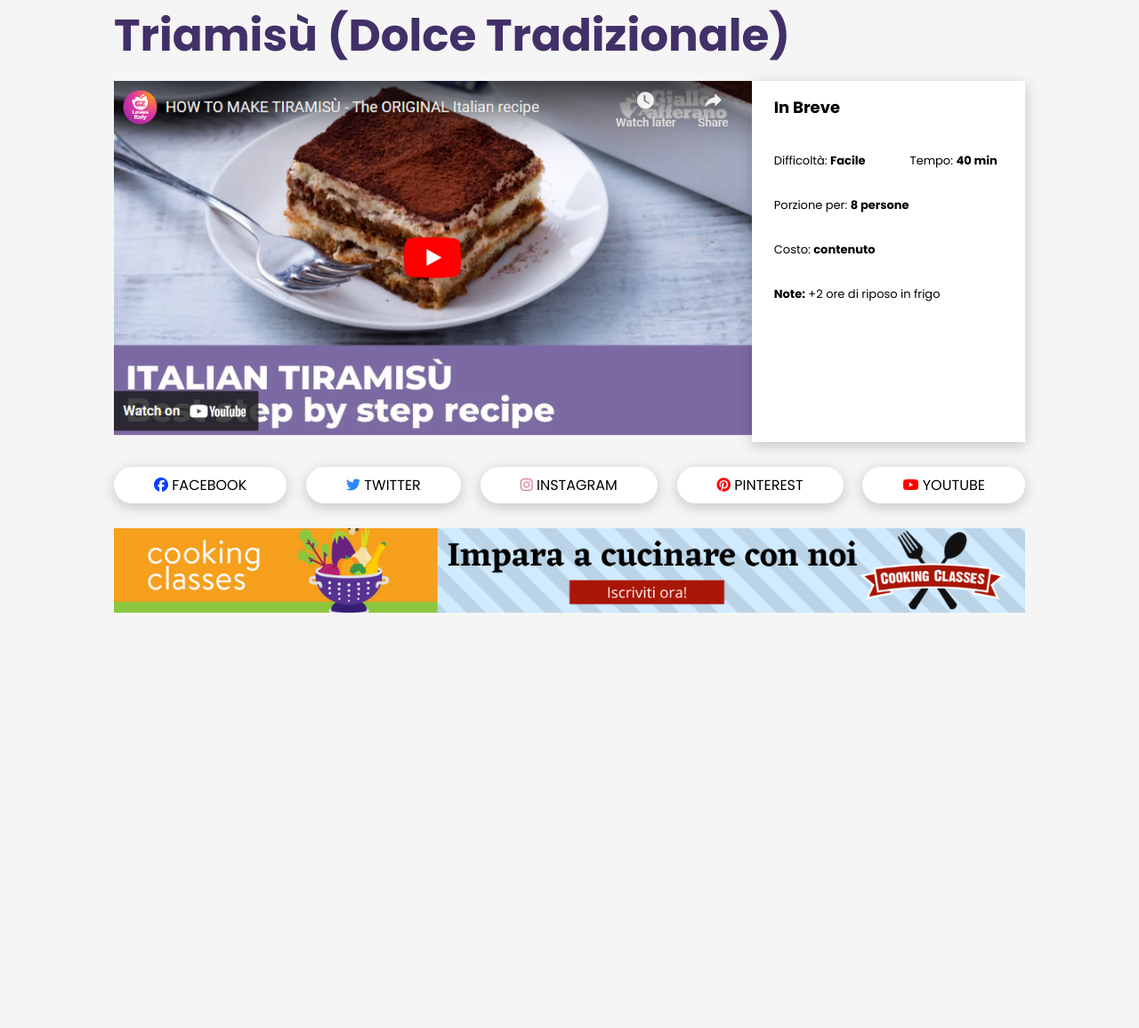
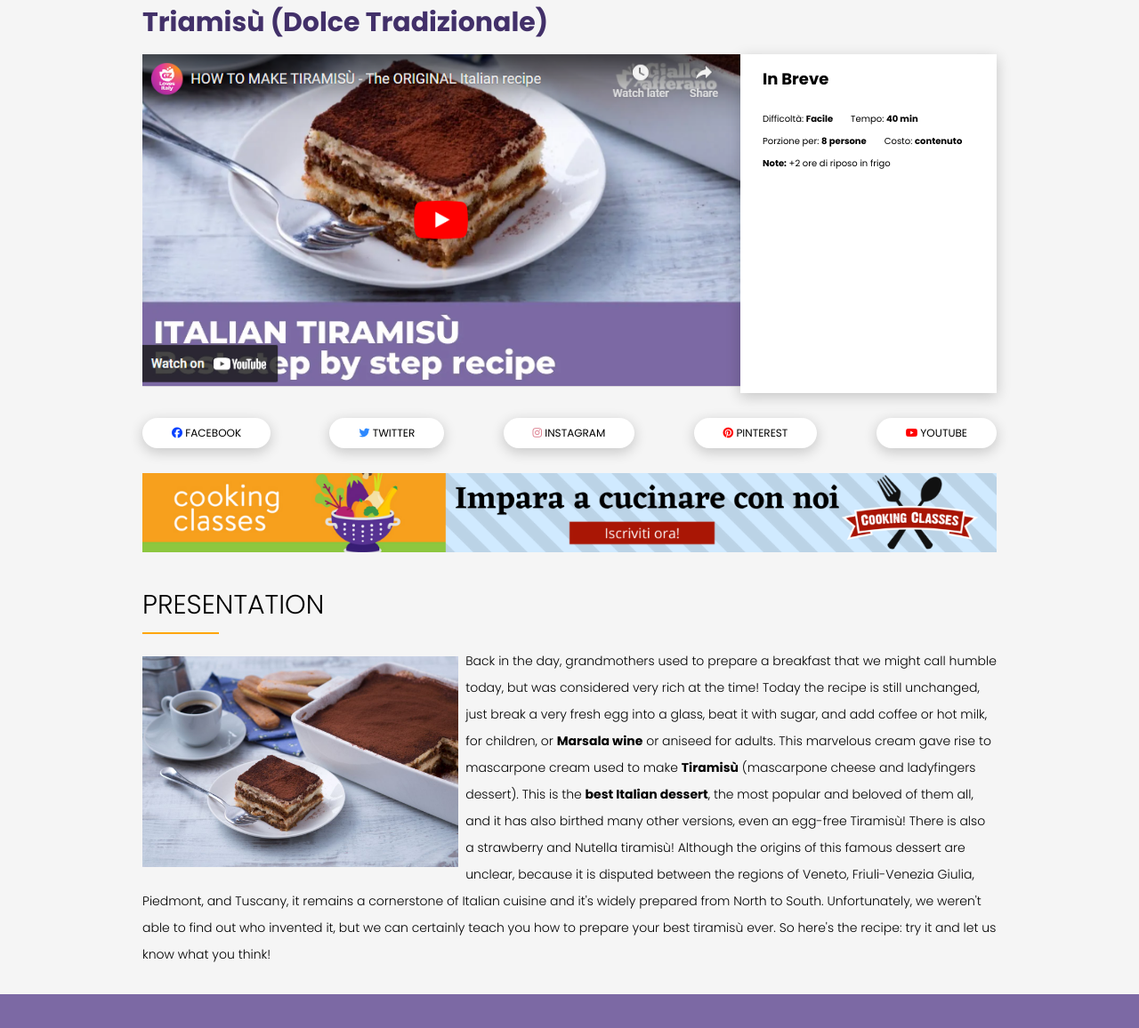
Before and after one commit to GheorgheMadan/htmlcss-responsive-layout, a plain HTML site: page index.html in a window 1280 px wide. Shown: the part 132-1288 px from the top of the page at 89% size. Before the commit the page ends 858 px from the top, so only its background shows below. Drawn offline with Linux system fonts and the light colour scheme.

Commit message:
create main

```diff
--- a/css/style.css
+++ b/css/style.css
@@ -28,7 +28,7 @@ header h1 {
 
 /* regole contenuto principale */
 .container {
-    width: 80%;
+    width: 90%;
     margin: 30px auto;
     /* DEBUG */
     /* background-color:  blue;
@@ -105,6 +105,28 @@ a {
     display: none;
 }
 
+/* REGOLE ULTIMA SECTION */
+h4 {
+    font-weight: 300;
+    font-size: 30px;
+    margin-bottom: 8px;
+}
+#border {
+    border: 1px solid orange;
+    width: 20%;
+}
+.presentation p {
+    font-size: 14px;
+    line-height: 30px;
+}
+.presentation img {
+    width: 60%;
+    margin: 15px 90px;
+}
+
+/* regole footer */
+
+
 /* RESPONSIVE */
 
 /* versione tablet */
@@ -142,6 +164,26 @@ a {
     #banner img {
         display: inline;
         width: 100%;
+        margin-bottom: 30px;
+    }
+    .presentation img {
+        width: 30%;
+        float: left;
+        margin-top: 25px;
+        margin-left: 0px;
+        margin-right: 8px;
+        margin-bottom: 0px;
+    }
+    .presentation p {
+        margin-top: 15px;
+        font-size: 15px;
+        font-weight: 350;
+    }
+
+    /* regole footer  */
+    footer {
+        height: 150px;
+        background-color: rgb(124, 105, 164);
     }
 }
 
@@ -153,8 +195,13 @@ a {
     header h1 {
         font-weight: 900;
     }
+    .container {
+        width: 75%;
+        margin: 30px auto;
+        /* DEBUG */
+    }
     .container h2 {
-        font-size: 50px;
+        font-size: 30px;
     }
     .text_plus {
         display: inline;
@@ -162,6 +209,7 @@ a {
     .container_col {
         margin: 0 auto;
         display: flex;
+        gap: 0px;
     }
     .col_video {
         width: 70%;
@@ -169,15 +217,52 @@ a {
     .col_text {
         width: 30%;
         background-color: white;
-        padding: 30px 25px;
+        padding: 25px 25px;
+        font-size: 10px;
+        line-height: 5px;
         /* height: 470px; */
     }
+    .col_text ul {
+        gap: 20px;
+    }
+    .col_text h3 {
+        margin-bottom: 40px;
+    }
+
     .text_plus2 {
         display: inline;
+    }
+    /* regole button */
+    .container_buttons a {
+        font-size: 12px;
+    }
+    .button {
+        padding: 8px 33px;
+        border-radius: 33px;
     }
     /* regole banner */
     #banner img {
         display: inline;
         width: 100%;
     }
+    #border {
+        border: 1px solid orange;
+        width: 9%;
+    }
+    .presentation img {
+        width: 37%;
+        float: left;
+        margin-top: 25px;
+        margin-left: 0px;
+        margin-right: 8px;
+        margin-bottom: 3px;
+    }
+    .presentation p {
+        margin-top: 15px;
+        font-size: 14px;
+        font-weight: 350;
+    }
+
+    /* regole footer */
+
 }
--- a/index.html
+++ b/index.html
@@ -68,6 +68,15 @@
                 <img src="./img/banner.png" alt="">
             </div>
         </section>
+        <section class="presentation">
+            <h4>PRESENTATION</h4>
+            <div id="border"></div>
+            <img src="./img/tiramisu.jpg" alt="">
+            <p>
+                Back in the day, grandmothers used to prepare a breakfast that we might call humble today, but was considered very rich at the time! Today the recipe is still unchanged, just break a very fresh egg into a glass, beat it with sugar, and add coffee or hot milk, for children, or <strong>Marsala wine</strong> or aniseed for adults. This marvelous cream gave rise to mascarpone cream used to make <strong>Tiramisù</strong> (mascarpone cheese and ladyfingers dessert). This is the <strong>best Italian dessert</strong>, the most popular and beloved of them all, and it has also birthed many other versions, even an egg-free Tiramisù! There is also a strawberry and Nutella tiramisù!
+                Although the origins of this famous dessert are unclear, because it is disputed between the regions of Veneto, Friuli-Venezia Giulia, Piedmont, and Tuscany, it remains a cornerstone of Italian cuisine and it's widely prepared from North to South. Unfortunately, we weren't able to find out who invented it, but we can certainly teach you how to prepare your best tiramisù ever. So here's the recipe: try it and let us know what you think!
+            </p>
+        </section>
       </main>
 
       <!-- footer -->
```
